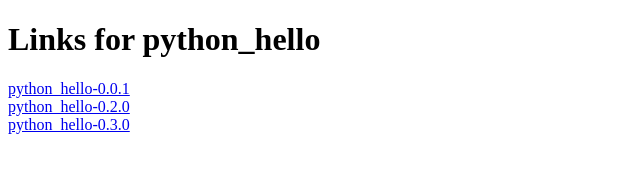
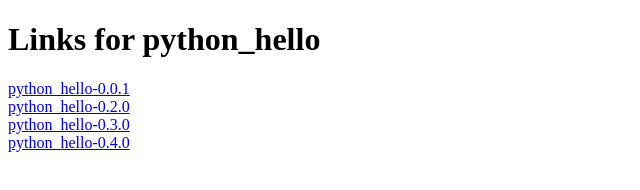
Before and after one commit to src-d/pypi-on-github-indexer, a plain HTML site: page docs/python-hello/index.html in a window 1280 px wide. Shown: the whole page, without its empty margins (0-640 px from the left). Drawn offline with Linux system fonts and the light colour scheme.

Commit message:
Update index for python-hello
Signed-off-by: Travis CI User <travis@example.org>

```diff
--- a/docs/python-hello/index.html
+++ b/docs/python-hello/index.html
@@ -8,5 +8,6 @@
 <a href="git+https://github.com/rporres/python_hello_world@v0.0.1#egg=python_hello-0.0.1" data-requires-python="&gt;=3.6.0">python_hello-0.0.1</a><br/>
 <a href="git+https://github.com/rporres/python_hello_world@v0.2.0#egg=python_hello-0.2.0" data-requires-python="&gt;=3.6.0">python_hello-0.2.0</a><br/>
 <a href="git+https://github.com/rporres/python_hello_world@v0.3.0#egg=python_hello-0.3.0" data-requires-python="&gt;=3.6.0">python_hello-0.3.0</a><br/>
+<a href="git+https://github.com/rporres/python_hello_world@v0.4.0#egg=python_hello-0.4.0" data-requires-python="&gt;=3.6.0">python_hello-0.4.0</a><br/>
 </body>
 </html>
```
